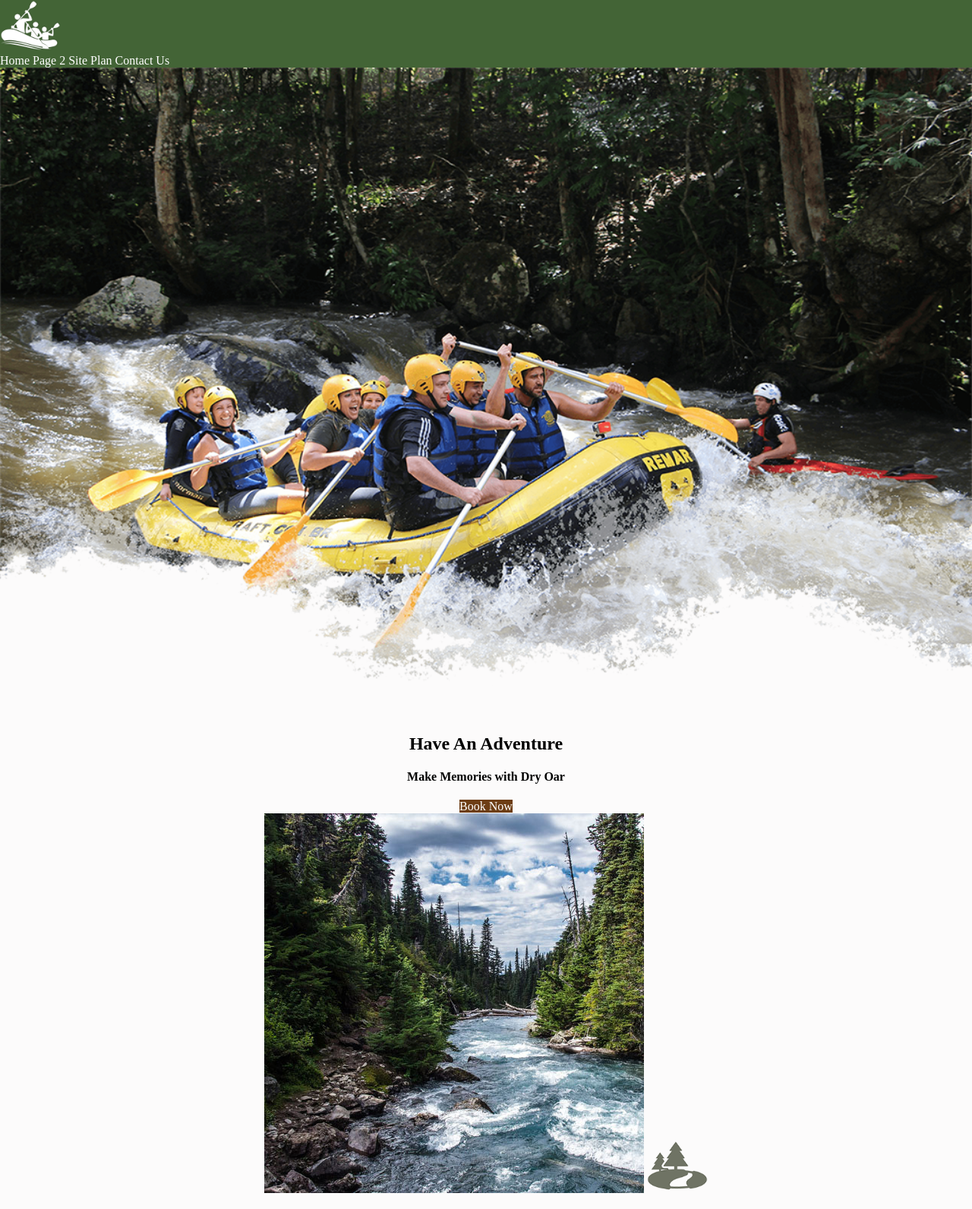
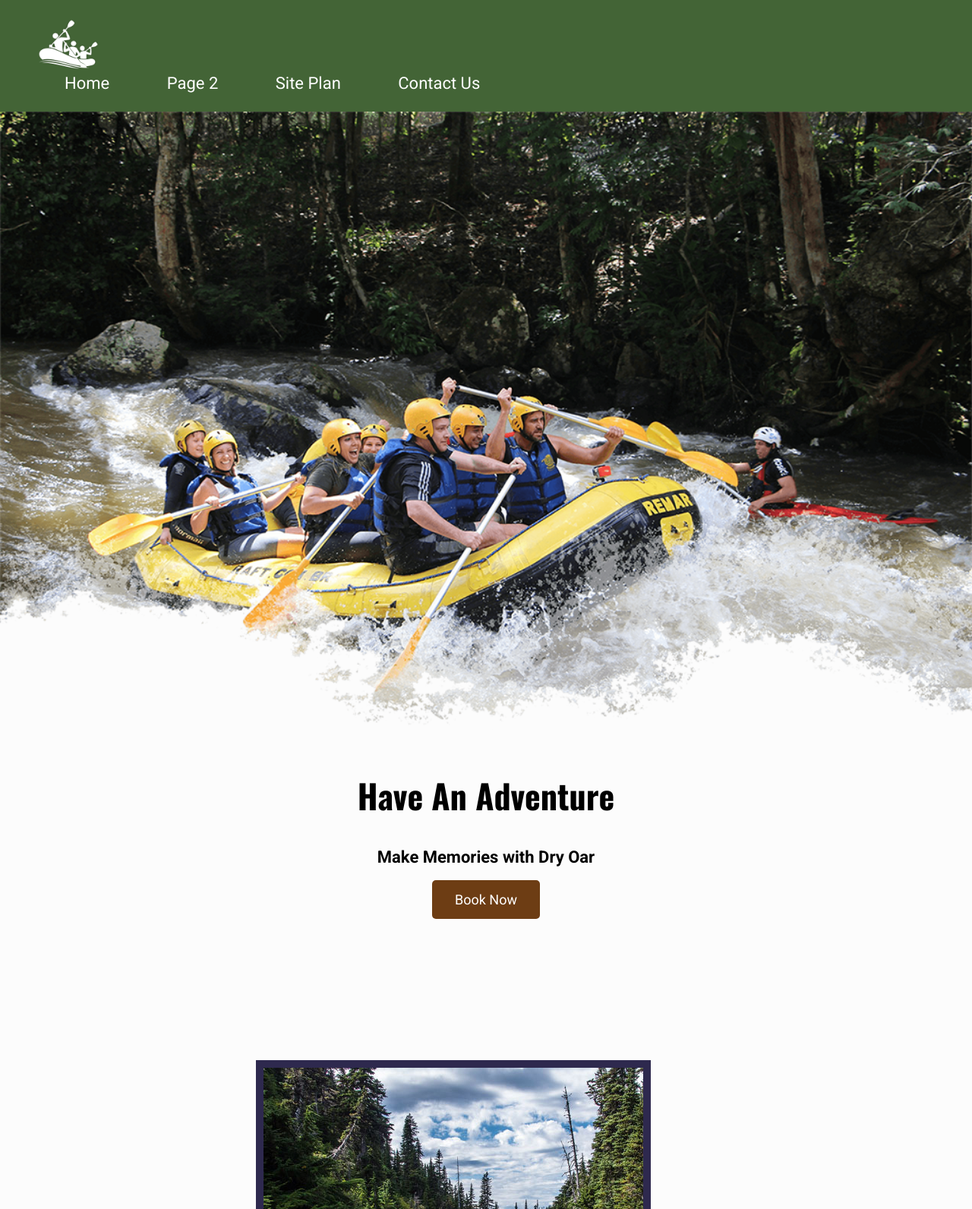
Before and after one commit to Xcalibur88/wdd130, a plain HTML site: page wwr/index.html in a window 1280 px wide. Shown: the top 1592 px of the page at 76% size. Drawn offline with nearby package versions, Linux system fonts and the light colour scheme.

Commit message:
Adding more CSS to whitewater rafting website

```diff
--- a/ice/w05/w05-styles.css
+++ b/ice/w05/w05-styles.css
@@ -5,7 +5,9 @@ html, body {
 
 #header_img {
     display: block;
+    margin: 0 auto;
     width: 100%;
+    max-width: 3200px;
 }
 
 #image_row {
@@ -19,5 +21,5 @@ html, body {
     max-height: auto;
     border-radius: 50%;
     border: 1vw solid #444444;
-    margin: 1.5vw 5vw 1.5vw 5vw
+    margin: 1.5vh 5vw 1.5vh 5vw
 }
--- /dev/null
+++ b/practice/styles.css
@@ -0,0 +1,15 @@
+body {
+    margin: 0
+}
+
+header {
+    background-color: #006eb6;
+    padding: 25px;
+}
+
+nav a {
+    color: white;
+    text-decoration: none;
+    font-size: 1.5em;
+    padding: 25px;
+}
--- a/wwr/index.html
+++ b/wwr/index.html
@@ -48,7 +48,7 @@
                 <h2>Rapids</h2>
             </section>
             <div id="background"></div>
-            <img class="mountains" src="images/mountains.jpg" alt="Misty mountains">
+            <img class="mountains" src="images/mountains.jpg" alt="misty mountains">
             <section class="msg">
                 <h2>More Than Just The Thrill</h2>
                 <p>Enjoy the breathtaking scenery. From valleys, meadows, canyons, and high peaks; it's way more than just the rapids. It's a great way to get away from it all and relax amongst all the beauty of the great outdoors. </p>
--- a/wwr/styles/site-plan-rafting.css
+++ b/wwr/styles/site-plan-rafting.css
@@ -8,8 +8,8 @@ Fonts are separated by a & */
 
 :root {
   /* change the values below to your colors from your palette */
-  --primary-color: #6D3D14   ;
-  --secondary-color: #2E294E ;
+  --primary-color: #6D3D14;
+  --secondary-color: #2E294E;
   --accent1-color: #436436;
   --accent2-color: #E59500;
   --accent3-color: white;
--- a/wwr/styles/styles.css
+++ b/wwr/styles/styles.css
@@ -1,6 +1,28 @@
+@import url('https://fonts.googleapis.com/css2?family=Oswald:wght@200..700&display=swap');
+@import url('https://fonts.googleapis.com/css2?family=Oswald:wght@200..700&family=Roboto:ital,wght@0,100..900;1,100..900&display=swap');
+
+:root {
+    --primary-color: #436436;
+    --secondary-color: #6D3D14;
+    --accent1-color: #2E294E;
+    --accent2-color: #E59500;
+    --accent3-color: white;
+
+    --heading-font: Oswald, Verdana, sans-serif;
+    --paragraph-font: Roboto, Lato, Helvetica, sans-serif;
+}
+
 body {
     margin: 0;
-    background-color: #fcfbfb;
+    background-color: #fcfcfc;
+    font-family: var(--paragraph-font);
+    font-size: 22px;
+    margin: 0;
+    padding: 0;
+}
+
+h2 {
+    margin: 0;
 }
 
 #content {
@@ -9,26 +31,38 @@ body {
 }
 
 header, footer {
-    background-color: #436436
+    background-color: var(--primary-color);
+    padding: 25px 50px;
 }
 
-header {
-    background-color :#436436
+#logo_link {
+    padding-top: 5px;
 }
 
 .logo, .icon {
     width: 80px;
 }
 
+.icon {
+    padding-top: 10px;
+}
+
+.home-title {
+    font-family: var(--heading-font);
+    font-size: 2em;
+    margin-top: 10px;
+}
+
 nav a {
     color: white;
     text-align: center;
     text-decoration: none;
+    padding: 35px;
 }
 
 nav a:hover {
     color: black;
-    background-color: #E59500;
+    background-color: var(--accent2-color);
 }
 
 .home-title, h4 {
@@ -43,33 +77,64 @@ nav a:hover {
     width: 100%;
 }
 
+.msg h2 {
+    font-family: var(--heading-font);
+}
+
 .button-box {
     text-align: center;
 }
 
 .book, .join {
     color: white;
-    background-color: #6D3D14;
+    background-color: var(--secondary-color);
     text-decoration: none;
+    font-size: 18px;
+    padding: 15px 30px;
+    margin-top: 50px;
+    border-radius: 5px;
 }
 
 .book:hover, .join:hover {
     color: black;
-    background-color: #E59500;
+    background-color: var(--accent2-color);
+}
+
+.card-img {
+    border: 10px solid var(--accent1-color);
+}
+
+.rivers-card, .camping-card, .rapids-card {
+    margin: 200px 0;
 }
 
 main section {
     text-align: center;
 }
 
+main section img {
+    box-sizing: border-box;
+}
+
 #background {
-    background-color: #436436;
+    background-color: var(--primary-color);
     height: 725px;
 }
 
 .msg {
     color: white;
-    background-color: #436436;
+    background-color: var(--primary-color);
+    line-height: 1.5em;
+    padding: 35px;
+}
+
+.msg p {
+    font-size: .8em;
+    padding-bottom: 15px;
+}
+
+footer {
+    margin-top: 200px;
 }
 
 footer p {
@@ -84,6 +149,10 @@ footer a {
 
 footer p a:hover {
     color: black;
-    background-color: #E59500;
+    background-color: var(--accent2-color);;
     text-decoration: underline;
 }
+
+footer .social img {
+    padding-top: 15px;
+}
```
Also changed, not shown: practice/box-model-practice.html (added, +25 -0 lines).
